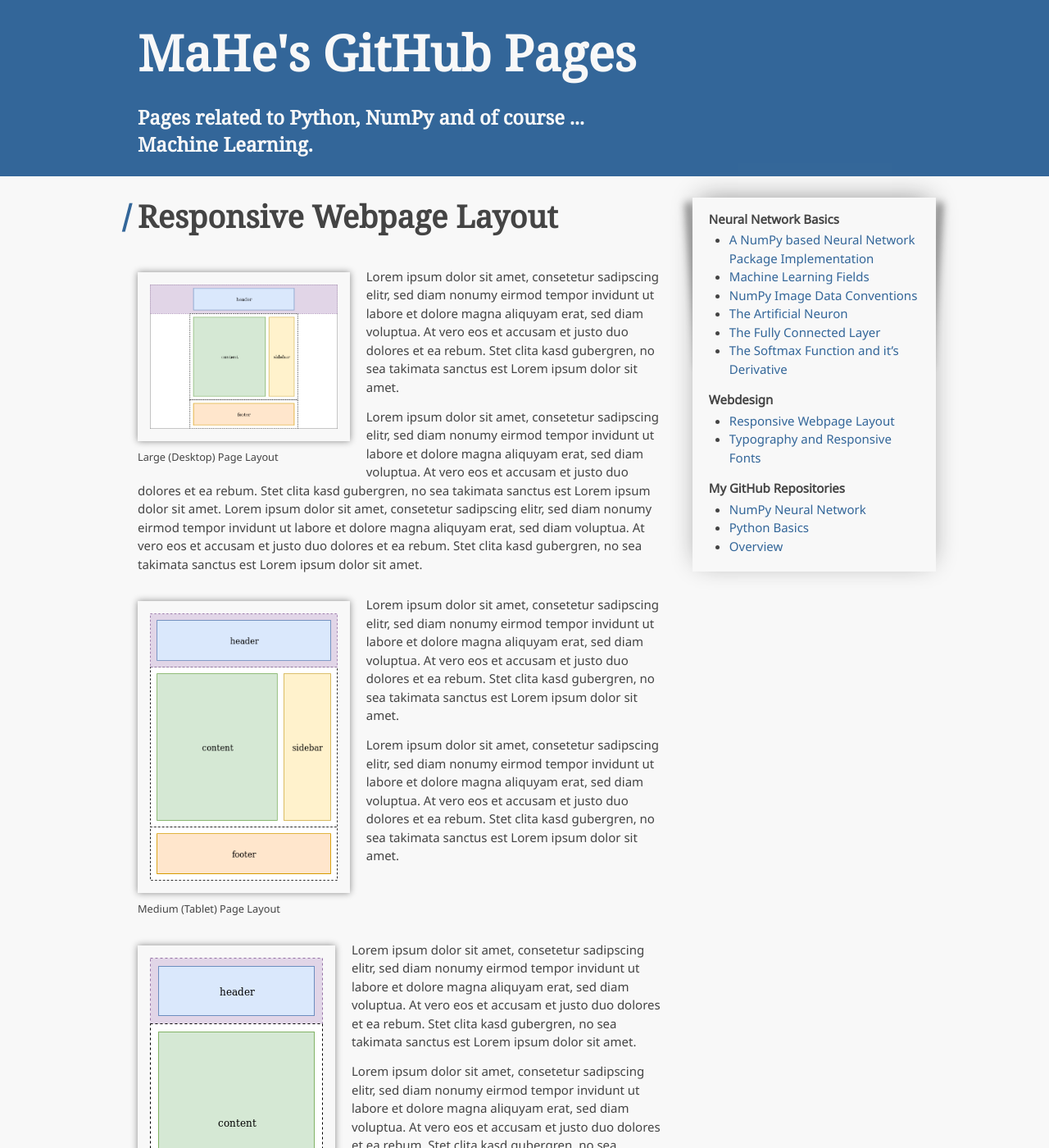
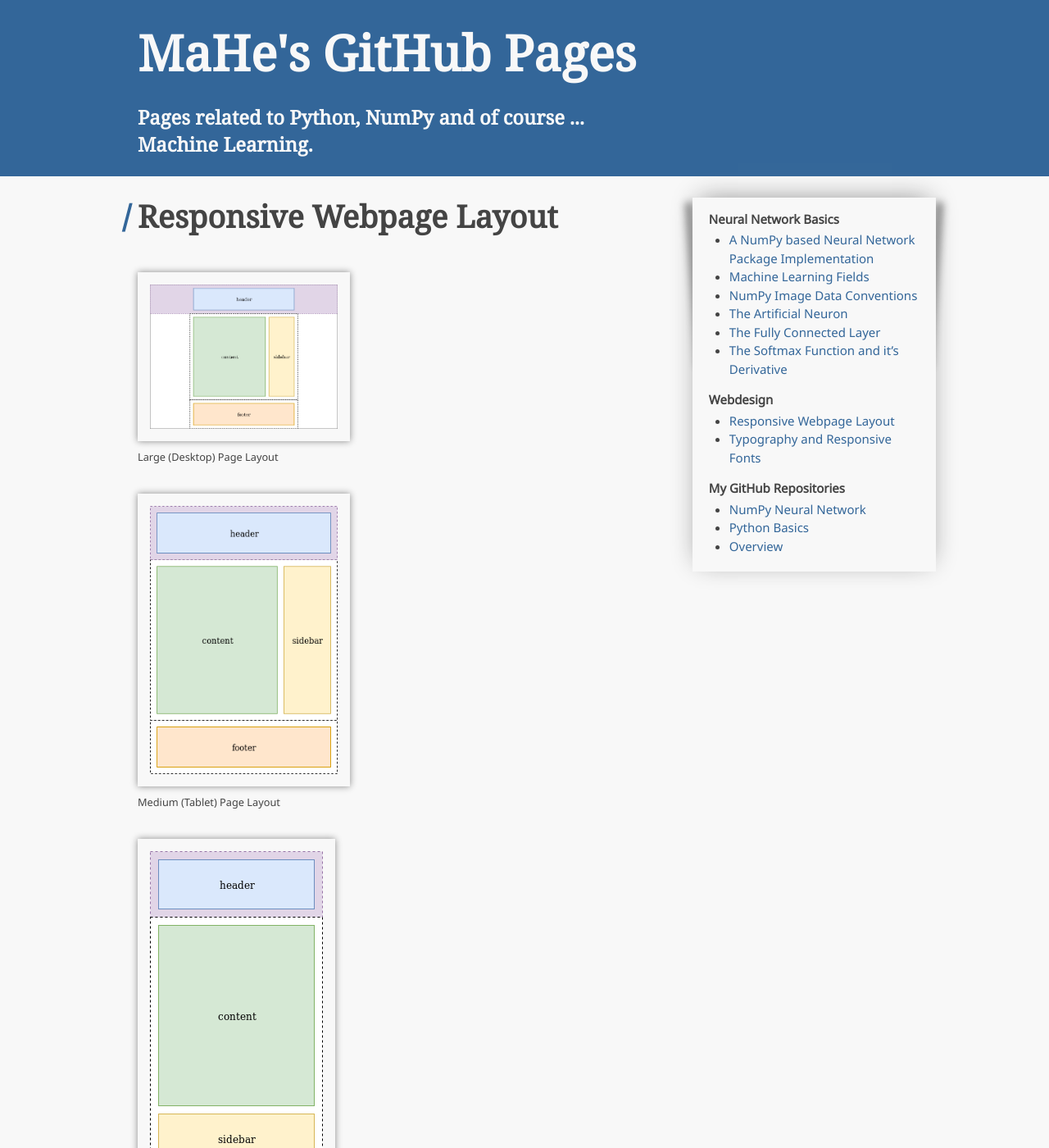
Before and after one commit to m-a-h-e/m-a-h-e.github.io, a Jekyll site: the page built from responsive_layout.md, in a window 1280 px wide and 1400 px high. Shown: the whole window at 82% size. Built offline with Jekyll 4.4.1, drawn with Linux system fonts in a browser that asks for light colours; our own code applies the rules of GitHub Pages for plain Markdown files; some of the changed text lies outside the part shown.

Commit message:
clean-up

```diff
--- a/responsive_layout.md
+++ b/responsive_layout.md
@@ -5,46 +5,10 @@
 ![large page layout](/assets/images/large_layout.png)
 Large (Desktop) Page Layout
 
-Lorem ipsum dolor sit amet, consetetur sadipscing elitr, sed diam nonumy eirmod
-tempor invidunt ut labore et dolore magna aliquyam erat, sed diam voluptua. At
-vero eos et accusam et justo duo dolores et ea rebum. Stet clita kasd gubergren,
-no sea takimata sanctus est Lorem ipsum dolor sit amet.
-
-Lorem ipsum dolor sit amet, consetetur sadipscing elitr, sed diam nonumy eirmod
-tempor invidunt ut labore et dolore magna aliquyam erat, sed diam voluptua. At
-vero eos et accusam et justo duo dolores et ea rebum. Stet clita kasd gubergren,
-no sea takimata sanctus est Lorem ipsum dolor sit amet.
-Lorem ipsum dolor sit amet, consetetur sadipscing elitr, sed diam nonumy eirmod
-tempor invidunt ut labore et dolore magna aliquyam erat, sed diam voluptua. At
-vero eos et accusam et justo duo dolores et ea rebum. Stet clita kasd gubergren,
-no sea takimata sanctus est Lorem ipsum dolor sit amet.
 
 ![medium page layout](/assets/images/medium_layout.png)
 Medium (Tablet) Page Layout
 
-Lorem ipsum dolor sit amet, consetetur sadipscing elitr, sed diam nonumy eirmod
-tempor invidunt ut labore et dolore magna aliquyam erat, sed diam voluptua. At
-vero eos et accusam et justo duo dolores et ea rebum. Stet clita kasd gubergren,
-no sea takimata sanctus est Lorem ipsum dolor sit amet.
-
-Lorem ipsum dolor sit amet, consetetur sadipscing elitr, sed diam nonumy eirmod
-tempor invidunt ut labore et dolore magna aliquyam erat, sed diam voluptua. At
-vero eos et accusam et justo duo dolores et ea rebum. Stet clita kasd gubergren,
-no sea takimata sanctus est Lorem ipsum dolor sit amet.
 
 ![small page layout](/assets/images/small_layout.png)
 Small (Mobile) Page Layout
-
-Lorem ipsum dolor sit amet, consetetur sadipscing elitr, sed diam nonumy eirmod
-tempor invidunt ut labore et dolore magna aliquyam erat, sed diam voluptua. At
-vero eos et accusam et justo duo dolores et ea rebum. Stet clita kasd gubergren,
-no sea takimata sanctus est Lorem ipsum dolor sit amet.
-
-Lorem ipsum dolor sit amet, consetetur sadipscing elitr, sed diam nonumy eirmod
-tempor invidunt ut labore et dolore magna aliquyam erat, sed diam voluptua. At
-vero eos et accusam et justo duo dolores et ea rebum. Stet clita kasd gubergren,
-no sea takimata sanctus est Lorem ipsum dolor sit amet.
-Lorem ipsum dolor sit amet, consetetur sadipscing elitr, sed diam nonumy eirmod
-tempor invidunt ut labore et dolore magna aliquyam erat, sed diam voluptua. At
-vero eos et accusam et justo duo dolores et ea rebum. Stet clita kasd gubergren,
-no sea takimata sanctus est Lorem ipsum dolor sit amet.
```
